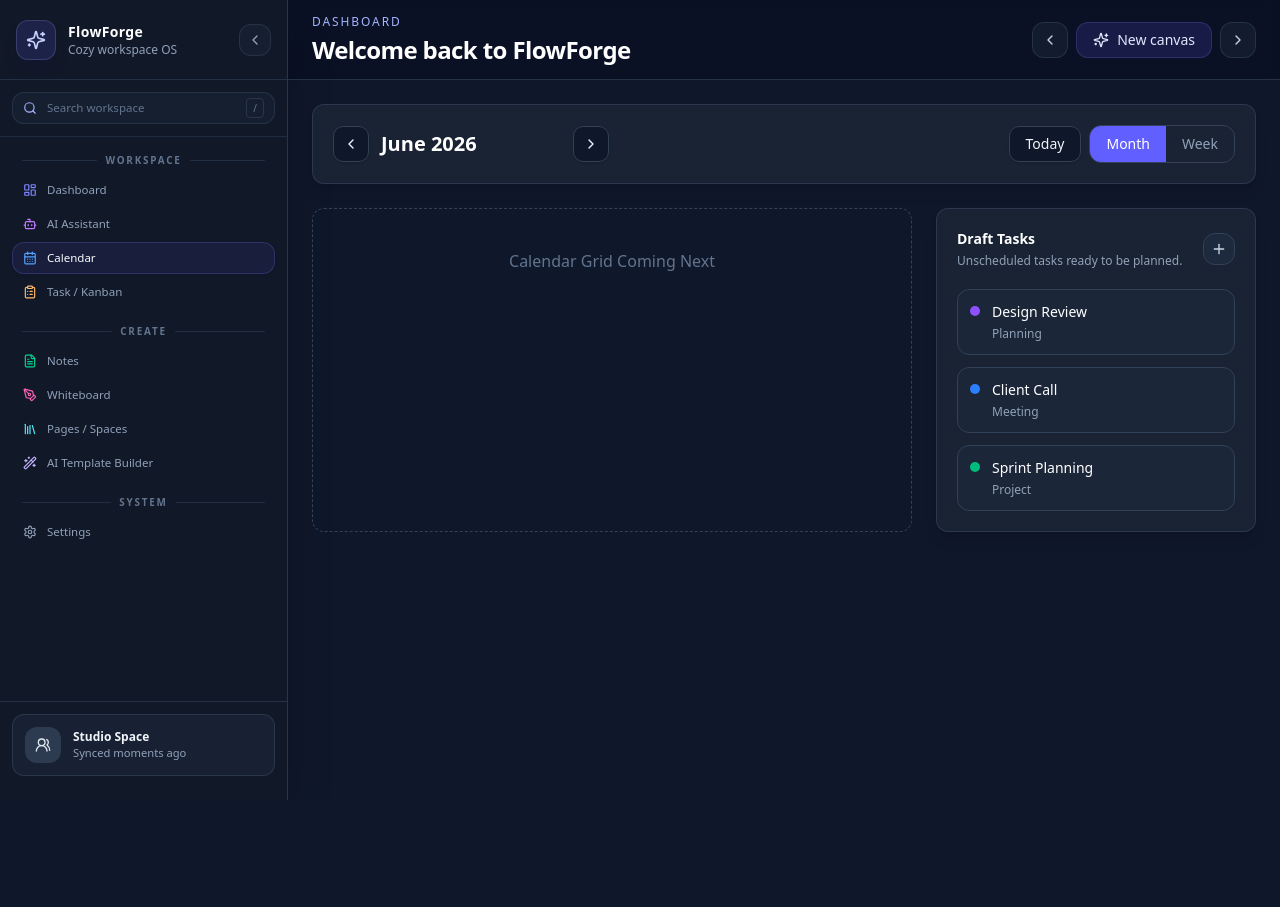
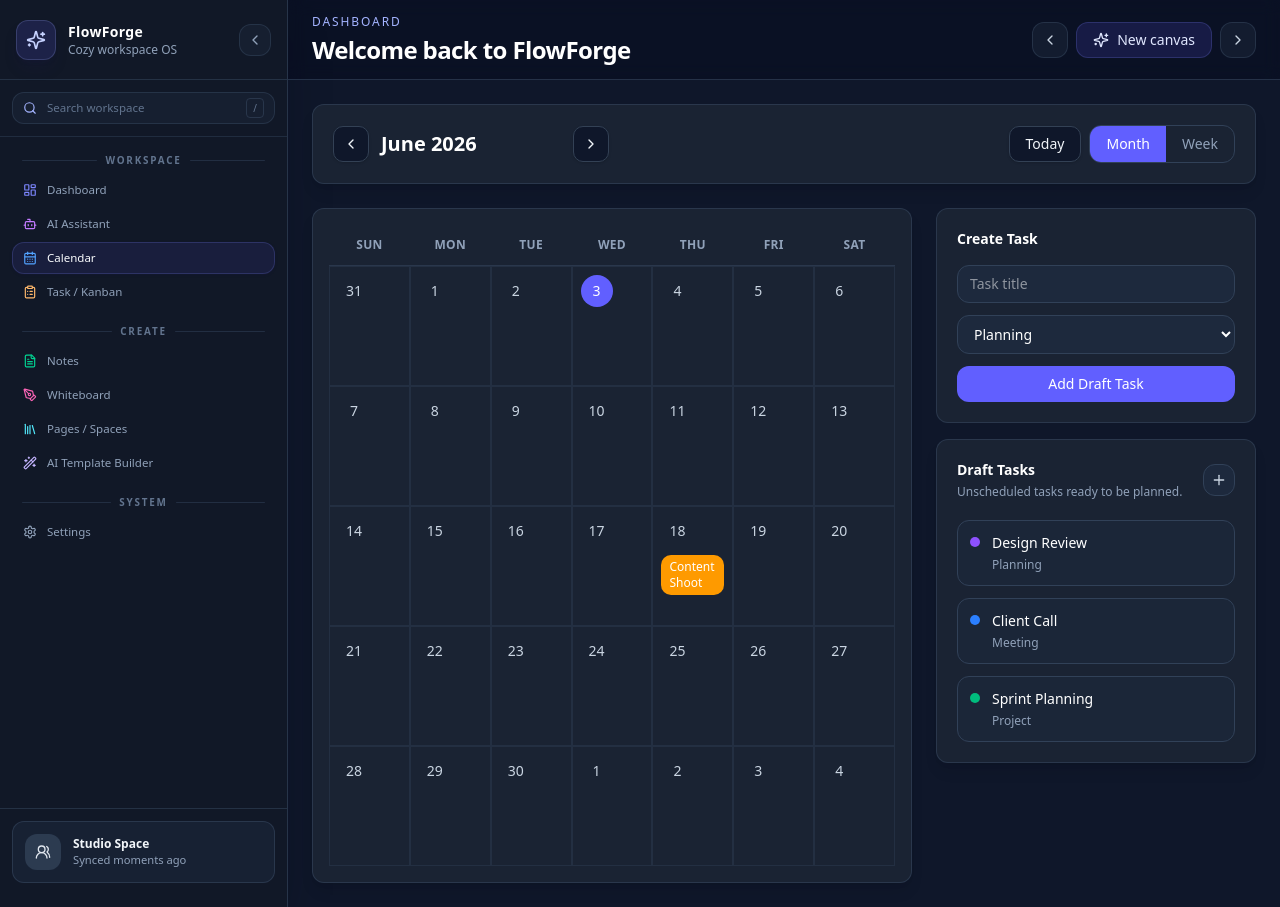
Before and after one commit to Atharva45264/FlowForge, a Next.js app: page /calendar in a window 1280 px wide. Before the commit the page ends 800 px from the top, so only its background shows below. Built offline with nearby package versions, Linux system fonts and the light colour scheme.

Commit message:
Implemented grid and task creation

```diff
--- a/app/(dashboard)/calendar/page.tsx
+++ b/app/(dashboard)/calendar/page.tsx
@@ -1,34 +1,62 @@
-"use client"
+"use client";
 
-import { useState } from "react"
-import { format } from "date-fns"
+import { useState } from "react";
+import { format } from "date-fns";
+import { addMonths, subMonths } from "date-fns";
 
-import { CalendarHeader } from "@/components/calendar/calendar-header"
-import { CalendarView } from "@/components/calendar/calendar-types"
-import { DraftTaskPanel } from "@/components/calendar/draft-task-panel"
+import { CalendarHeader } from "@/components/calendar/calendar-header";
+import { CalendarView } from "@/components/calendar/calendar-types";
+import { DraftTaskPanel } from "@/components/calendar/draft-task-panel";
+import { CalendarGrid } from "@/components/calendar/calendar-grid";
+import {
+  scheduledTasks,
+  draftTasks as initialDraftTasks,
+} from "@/components/calendar/sample-data";
+import { TaskDialog } from "@/components/calendar/task-dialog";
+import { WeekCalendarGrid } from "@/components/calendar/week-calendar-grid";
 
 export default function CalendarPage() {
-  const [currentDate, setCurrentDate] = useState(new Date())
-  const [view, setView] = useState<CalendarView>("month")
+  const [currentDate, setCurrentDate] = useState(new Date());
+  const [view, setView] = useState<CalendarView>("month");
+  const [tasks] = useState(scheduledTasks);
+  const [draftTasks, setDraftTasks] = useState(initialDraftTasks);
 
   return (
     <div className="space-y-6">
       <CalendarHeader
         currentMonth={format(currentDate, "MMMM yyyy")}
         view={view}
-        onPrevious={() => {}}
-        onNext={() => {}}
+        onPrevious={() => setCurrentDate((prev) => subMonths(prev, 1))}
+        onNext={() => setCurrentDate((prev) => addMonths(prev, 1))}
         onToday={() => setCurrentDate(new Date())}
         onViewChange={setView}
       />
 
       <div className="grid gap-6 xl:grid-cols-[minmax(0,1fr)_20rem]">
-  <div className="rounded-xl border border-dashed border-slate-700 p-10 text-center text-slate-500">
-    Calendar Grid Coming Next
-  </div>
+        {view === "month" ? (
+          <CalendarGrid currentDate={currentDate} tasks={tasks} />
+        ) : (
+          <WeekCalendarGrid currentDate={currentDate} tasks={tasks} />
+        )}
 
-  <DraftTaskPanel />
-</div>
+        <div className="space-y-4">
+          <TaskDialog
+            onAddTask={(task) => {
+              setDraftTasks((prev) => [
+                ...prev,
+                {
+                  id: crypto.randomUUID(),
+                  title: task.title,
+                  category: task.category as any,
+                  color: "bg-violet-500",
+                },
+              ]);
+            }}
+          />
+
+          <DraftTaskPanel tasks={draftTasks} />
+        </div>
+      </div>
     </div>
-  )
+  );
 }
--- a/components/calendar/calendar-grid.tsx
+++ b/components/calendar/calendar-grid.tsx
@@ -0,0 +1,91 @@
+"use client"
+
+import {
+  eachDayOfInterval,
+  endOfMonth,
+  endOfWeek,
+  format,
+  isSameDay,
+  startOfMonth,
+  startOfWeek,
+} from "date-fns"
+
+import { CalendarTask } from "./calendar-types"
+
+type CalendarGridProps = {
+  currentDate: Date
+  tasks: CalendarTask[]
+}
+
+const weekDays = ["Sun", "Mon", "Tue", "Wed", "Thu", "Fri", "Sat"]
+
+export function CalendarGrid({
+  currentDate,
+  tasks,
+}: CalendarGridProps) {
+  const monthStart = startOfMonth(currentDate)
+  const monthEnd = endOfMonth(currentDate)
+
+  const calendarStart = startOfWeek(monthStart)
+  const calendarEnd = endOfWeek(monthEnd)
+
+  const days = eachDayOfInterval({
+    start: calendarStart,
+    end: calendarEnd,
+  })
+
+  return (
+    <div className="rounded-xl border border-slate-700/70 bg-[#1F2937]/75 p-4 shadow-lg shadow-slate-950/10">
+      <div className="grid grid-cols-7 border-b border-slate-700/70">
+        {weekDays.map((day) => (
+          <div
+            key={day}
+            className="p-3 text-center text-xs font-semibold uppercase tracking-wide text-slate-400"
+          >
+            {day}
+          </div>
+        ))}
+      </div>
+
+      <div className="grid grid-cols-7">
+        {days.map((day) => {
+          const dayTasks = tasks.filter(
+            (task) =>
+              task.date &&
+              isSameDay(new Date(task.date), day)
+          )
+
+          const isToday = isSameDay(day, new Date())
+
+          return (
+            <div
+              key={day.toISOString()}
+              className="min-h-30 border border-slate-700/40 p-2"
+            >
+              <div
+                className={`mb-2 flex h-8 w-8 items-center justify-center rounded-full text-sm ${
+                  isToday
+                    ? "bg-indigo-500 text-white"
+                    : "text-slate-300"
+                }`}
+              >
+                {format(day, "d")}
+              </div>
+
+              <div className="space-y-1">
+                {dayTasks.map((task) => (
+                  <div
+                    key={task.id}
+                    className={`rounded-md px-2 py-1 text-xs text-white ${task.color}`}
+                  >
+                    {task.title}
+                  </div>
+                ))}
+              </div>
+            </div>
+          )
+        })}
+      </div>
+    </div>
+  )
+}
--- a/components/calendar/draft-task-panel.tsx
+++ b/components/calendar/draft-task-panel.tsx
@@ -1,8 +1,15 @@
 import { Plus } from "lucide-react"
 
-import { draftTasks } from "./sample-data"
+import { CalendarTask } from "./calendar-types"
 
-export function DraftTaskPanel() {
+type DraftTaskPanelProps = {
+  tasks: CalendarTask[]
+}
+
+
+export function DraftTaskPanel({
+  tasks,
+}: DraftTaskPanelProps) {
   return (
     <div className="rounded-xl border border-slate-700/70 bg-[#1F2937]/75 p-5 shadow-lg shadow-slate-950/10">
       <div className="mb-5 flex items-center justify-between">
@@ -25,7 +32,7 @@ export function DraftTaskPanel() {
       </div>
 
       <div className="space-y-3">
-        {draftTasks.map((task) => (
+        {tasks.map((task) => (
           <div
             key={task.id}
             className="rounded-lg border border-slate-700 bg-slate-800/60 p-3 transition hover:border-slate-600"
--- a/components/calendar/task-dialog.tsx
+++ b/components/calendar/task-dialog.tsx
@@ -0,0 +1,63 @@
+"use client"
+
+import { useState } from "react"
+
+type TaskDialogProps = {
+  onAddTask: (task: {
+    title: string
+    category: string
+  }) => void
+}
+
+export function TaskDialog({
+  onAddTask,
+}: TaskDialogProps) {
+  const [title, setTitle] = useState("")
+  const [category, setCategory] = useState("planning")
+
+  const handleSubmit = () => {
+    if (!title.trim()) return
+
+    onAddTask({
+      title,
+      category,
+    })
+
+    setTitle("")
+  }
+
+  return (
+    <div className="rounded-xl border border-slate-700/70 bg-[#1F2937]/75 p-5">
+      <h2 className="mb-4 text-sm font-semibold text-white">
+        Create Task
+      </h2>
+
+      <div className="space-y-3">
+        <input
+          value={title}
+          onChange={(e) => setTitle(e.target.value)}
+          placeholder="Task title"
+          className="w-full rounded-lg border border-slate-700 bg-slate-800 px-3 py-2 text-sm text-white outline-none"
+        />
+
+        <select
+          value={category}
+          onChange={(e) => setCategory(e.target.value)}
+          className="w-full rounded-lg border border-slate-700 bg-slate-800 px-3 py-2 text-sm text-white"
+        >
+          <option value="planning">Planning</option>
+          <option value="meeting">Meeting</option>
+          <option value="project">Project</option>
+          <option value="personal">Personal</option>
+        </select>
+
+        <button
+          onClick={handleSubmit}
+          className="w-full rounded-lg bg-indigo-500 px-3 py-2 text-sm font-medium text-white hover:bg-indigo-600"
+        >
+          Add Draft Task
+        </button>
+      </div>
+    </div>
+  )
+}
--- /dev/null
+++ b/components/calendar/week-calendar-grid.tsx
@@ -0,0 +1,68 @@
+"use client"
+
+import {
+  addDays,
+  format,
+  isSameDay,
+  startOfWeek,
+} from "date-fns"
+
+import { CalendarTask } from "./calendar-types"
+
+type WeekCalendarGridProps = {
+  currentDate: Date
+  tasks: CalendarTask[]
+}
+
+export function WeekCalendarGrid({
+  currentDate,
+  tasks,
+}: WeekCalendarGridProps) {
+  const start = startOfWeek(currentDate)
+
+  const days = Array.from({ length: 7 }, (_, index) =>
+    addDays(start, index)
+  )
+
+  return (
+    <div className="rounded-xl border border-slate-700/70 bg-[#1F2937]/75 p-4">
+      <div className="grid grid-cols-7 gap-3">
+        {days.map((day) => {
+          const dayTasks = tasks.filter(
+            (task) =>
+              task.date &&
+              isSameDay(new Date(task.date), day)
+          )
+
+          return (
+            <div
+              key={day.toISOString()}
+              className="min-h-75 rounded-lg border border-slate-700/50 p-3"
+            >
+              <div className="mb-3">
+                <p className="text-xs text-slate-400">
+                  {format(day, "EEE")}
+                </p>
+
+                <p className="text-lg font-semibold text-white">
+                  {format(day, "d")}
+                </p>
+              </div>
+
+              <div className="space-y-2">
+                {dayTasks.map((task) => (
+                  <div
+                    key={task.id}
+                    className={`rounded-md px-2 py-1 text-xs text-white ${task.color}`}
+                  >
+                    {task.title}
+                  </div>
+                ))}
+              </div>
+            </div>
+          )
+        })}
+      </div>
+    </div>
+  )
+}
```
